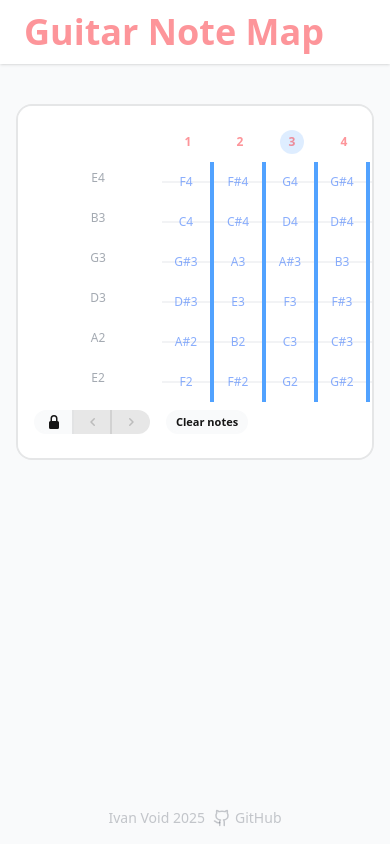
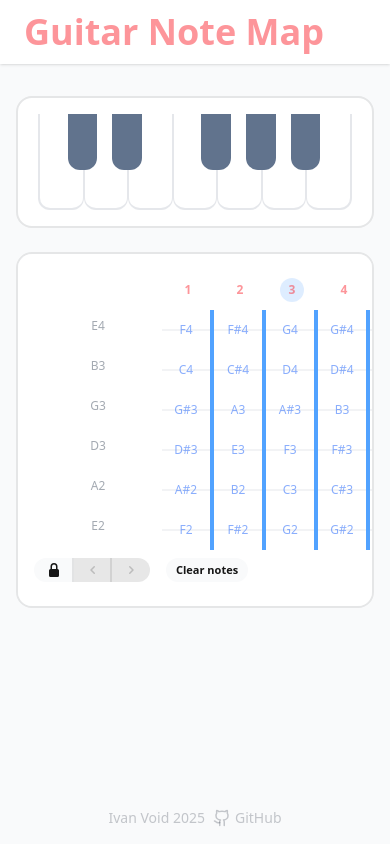
Before and after one commit to npi3pak/guitar-note-map, a React (Vite) app: page / in a window 390 px wide. Built offline with nearby package versions, Linux system fonts and the light colour scheme.

Commit message:
fix adaptive layout wip

```diff
--- a/src/components/TopPanels/index.tsx
+++ b/src/components/TopPanels/index.tsx
@@ -44,7 +44,7 @@ const NoteSelector = () => {
 
 export const TopPanels = () => {
     return (
-        <div className="md:flex flex-col gap-4 px-4 md:px-12 pt-4 md:flex-row hidden">
+        <div className="flex flex-col gap-4 px-4 md:px-12 pt-4 md:flex-row">
             <div className="md:flex flex-1 hidden">
                 <div className="bg-base-100 rounded-box py-3 px-5 w-full card card-border border-base-300">
                     <NoteSelector />
```
